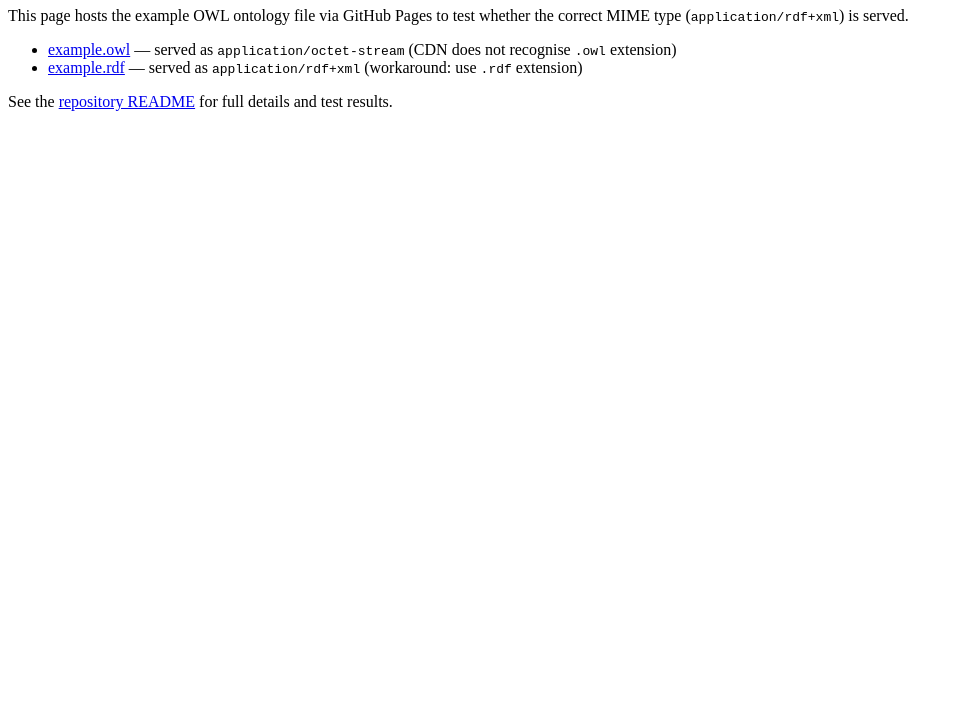
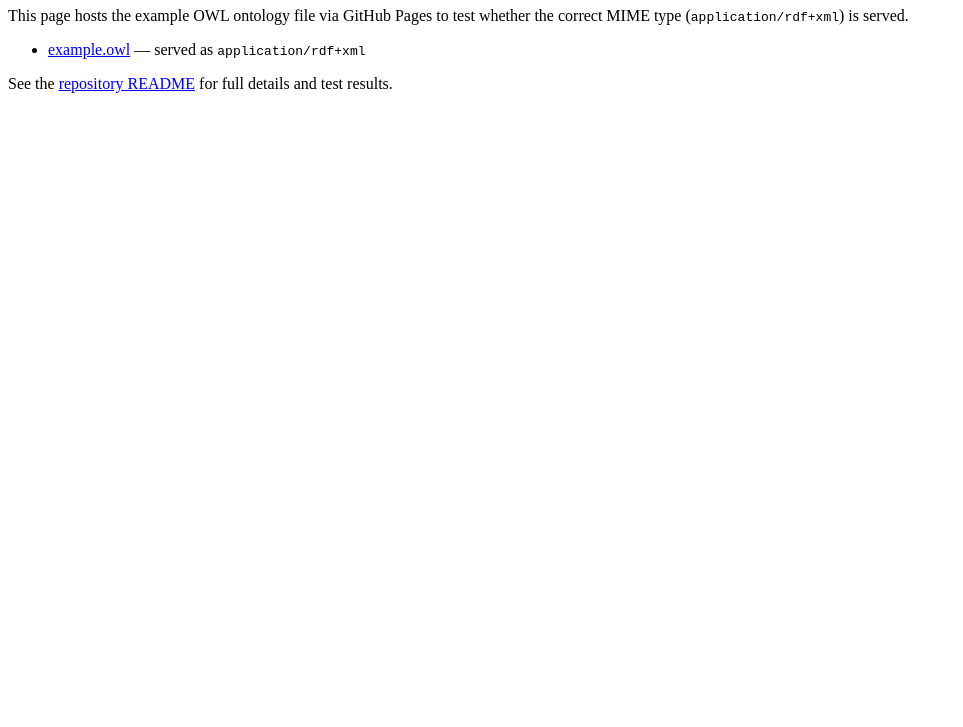
Before and after one commit to eilmiv/test-release-api, a plain HTML site: page docs/index.html in a window 1280 px wide. Shown: the part 73-800 px from the top of the page, without its empty margins (0-963 px from the left). Drawn offline with Linux system fonts and the light colour scheme.

Commit message:
remove unnecessary example.rdf

```diff
--- a/docs/index.html
+++ b/docs/index.html
@@ -12,8 +12,7 @@
     whether the correct MIME type (<code>application/rdf+xml</code>) is served.
   </p>
   <ul>
-    <li><a href="example.owl">example.owl</a> — served as <code>application/octet-stream</code> (CDN does not recognise <code>.owl</code> extension)</li>
-    <li><a href="example.rdf">example.rdf</a> — served as <code>application/rdf+xml</code> (workaround: use <code>.rdf</code> extension)</li>
+    <li><a href="example.owl">example.owl</a> — served as <code>application/rdf+xml</code></li>
   </ul>
   <p>
     See the <a href="https://github.com/eilmiv/test-release-api">repository README</a>
```
Also changed, not shown: 2 other files.
